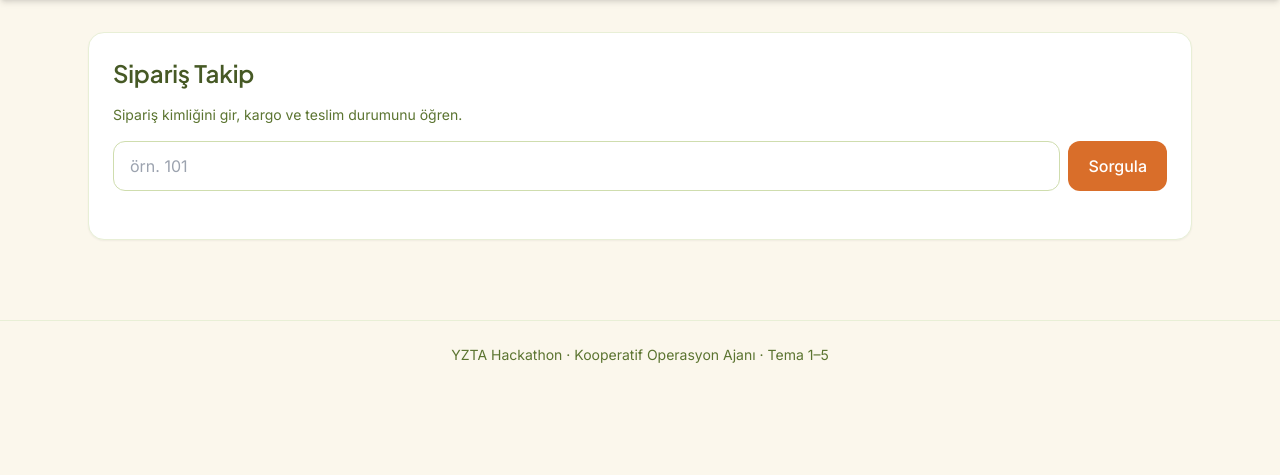
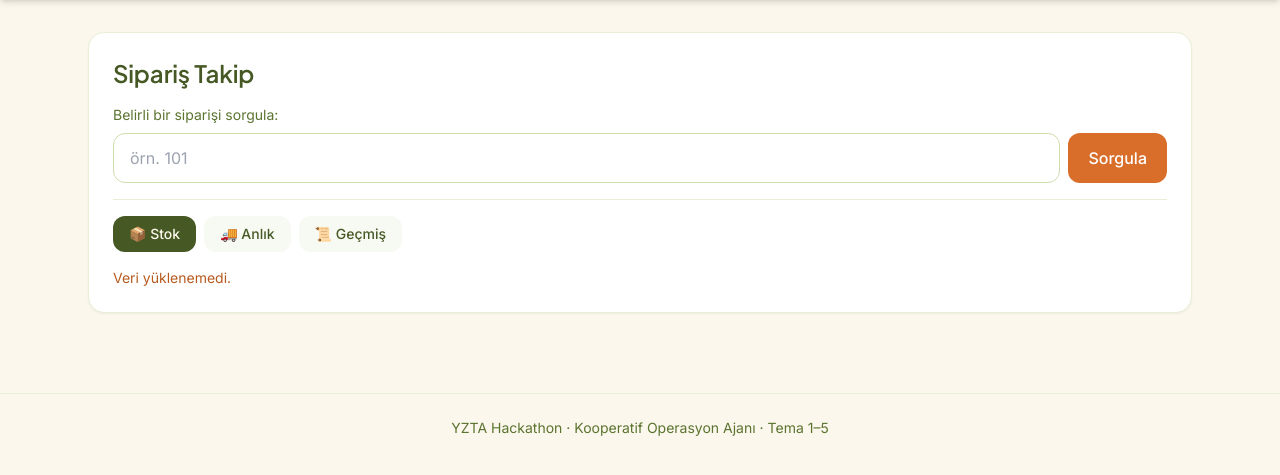
Before and after one commit to silaakrtss/smatctock-ai, a FastAPI app: page /order-tracking in a window 1280 px wide. Shown: the part 64-539 px from the top of the page. Run offline with FastAPI, Linux system fonts and the light colour scheme; data that the repository does not hold is empty; some libraries are stand-ins or nearby versions.

Commit message:
presentation(ui): sipariş takip sayfası — stok/anlık/geçmiş sekmeleri
silaakrtss'in feature/ProductandOrderTracking branch'indeki UI fikrini
ADR-0010 (Tailwind + Alpine) uyumlu şekilde mevcut sayfaya taşıdık.

- 📦 Stok: GET /products
- 🚚 Anlık: GET /orders?status=preparing + ?status=in_shipping
- 📜 Geçmiş: GET /orders?status=delivered

Mevcut tek-ID sorgu formu korundu; Alpine'a çevrilince JSON render
bug'ı da kapanmış oldu. Status filtreleme backend'de (ADR-0002:
domain bilgisi presentation'da string compare edilmiyor).

```diff
--- a/src/presentation/templates/orders_explorer.html
+++ b/src/presentation/templates/orders_explorer.html
@@ -3,26 +3,170 @@
 {% block title %}Sipariş Takip · Kooperatif Ajanı{% endblock %}
 
 {% block main %}
-<section class="bg-white border border-harvest-100 rounded-2xl shadow-sm p-6"
-         x-data='{ orderId: "" }'>
+<section class="space-y-6"
+         x-data="orderTracking()" x-init="init()">
+
+  <div class="bg-white border border-harvest-100 rounded-2xl shadow-sm p-6">
     <h1 class="font-display text-2xl text-harvest-700 mb-4">Sipariş Takip</h1>
-  <p class="text-sm text-harvest-600 mb-4">
-    Sipariş kimliğini gir, kargo ve teslim durumunu öğren.
-  </p>
 
-  <form class="flex gap-2 mb-6" @submit.prevent>
+    <div class="mb-4">
+      <p class="text-sm text-harvest-600 mb-2">Belirli bir siparişi sorgula:</p>
+      <form class="flex gap-2" @submit.prevent="lookupOne()">
         <input type="number"
-           x-model="orderId"
+               x-model="lookupId"
                min="1"
                placeholder="örn. 101"
                class="flex-1 px-4 py-3 border border-harvest-200 rounded-xl focus:outline-none focus:ring-2 focus:ring-harvest-500">
-    <button type="button"
-            @click="if (orderId) htmx.ajax('GET', '/orders/' + orderId, '#order-result')"
+        <button type="submit"
                 class="px-5 py-3 bg-ember-500 hover:bg-ember-600 text-white rounded-xl font-medium">
           Sorgula
         </button>
       </form>
 
-  <div id="order-result"></div>
+      <template x-if="lookupResult">
+        <div class="mt-3 p-3 bg-harvest-50 rounded-xl text-sm">
+          <span class="text-harvest-500">#</span><span x-text="lookupResult.id"></span>
+          · <span x-text="lookupResult.customer_name"></span>
+          · <span class="font-medium" x-text="statusLabel(lookupResult.status)"></span>
+        </div>
+      </template>
+      <p class="mt-3 text-sm text-ember-600" x-show="lookupError" x-text="lookupError"></p>
+    </div>
+
+    <div class="border-t border-harvest-100 pt-4">
+      <div class="flex gap-2 mb-4" role="tablist">
+        <template x-for="t in tabs" :key="t.key">
+          <button type="button"
+                  @click="selectTab(t.key)"
+                  :class="tab === t.key
+                    ? 'bg-harvest-700 text-cream-50'
+                    : 'bg-harvest-50 text-harvest-700 hover:bg-harvest-100'"
+                  class="px-4 py-2 rounded-xl text-sm font-medium transition">
+            <span x-text="t.label"></span>
+          </button>
+        </template>
+      </div>
+
+      <p class="text-sm text-harvest-500 italic" x-show="loading">Yükleniyor…</p>
+      <p class="text-sm text-ember-600" x-show="error" x-text="error"></p>
+
+      <div x-show="!loading && !error && tab === 'stock'">
+        <ul class="divide-y divide-harvest-100">
+          <template x-for="p in products" :key="p.id">
+            <li class="py-2 flex justify-between text-sm">
+              <span class="text-harvest-700" x-text="p.name"></span>
+              <span class="font-medium" x-text="p.stock"></span>
+            </li>
+          </template>
+          <template x-if="products.length === 0">
+            <li class="py-2 text-sm text-harvest-500 italic">Ürün yok.</li>
+          </template>
+        </ul>
+      </div>
+
+      <div x-show="!loading && !error && tab !== 'stock'">
+        <ul class="divide-y divide-harvest-100">
+          <template x-for="o in orders" :key="o.id">
+            <li class="py-2 flex justify-between items-center text-sm">
+              <span class="text-harvest-700">
+                <span class="text-harvest-500">#</span><span x-text="o.id"></span>
+                · <span x-text="o.customer_name"></span>
+              </span>
+              <span class="text-xs px-2 py-0.5 rounded-full bg-harvest-50 text-harvest-700"
+                    x-text="statusLabel(o.status)"></span>
+            </li>
+          </template>
+          <template x-if="orders.length === 0">
+            <li class="py-2 text-sm text-harvest-500 italic">Sipariş yok.</li>
+          </template>
+        </ul>
+      </div>
+    </div>
+  </div>
 </section>
+
+<script>
+  const ORDER_STATUS_LABELS = {
+    preparing: "Hazırlanıyor",
+    in_shipping: "Kargoda",
+    delivered: "Teslim edildi",
+    cancelled: "İptal",
+  };
+
+  const ACTIVE_STATUSES = ["preparing", "in_shipping"];
+
+  function orderTracking() {
+    return {
+      tabs: [
+        { key: "stock", label: "📦 Stok" },
+        { key: "live", label: "🚚 Anlık" },
+        { key: "history", label: "📜 Geçmiş" },
+      ],
+      tab: "stock",
+      products: [],
+      orders: [],
+      loading: false,
+      error: "",
+      lookupId: "",
+      lookupResult: null,
+      lookupError: "",
+
+      statusLabel(value) {
+        return ORDER_STATUS_LABELS[value] || value;
+      },
+
+      init() {
+        this.selectTab("stock");
+      },
+
+      async selectTab(key) {
+        this.tab = key;
+        this.error = "";
+        this.loading = true;
+        try {
+          if (key === "stock") {
+            this.products = await this.fetchJson("/products");
+          } else if (key === "live") {
+            this.orders = await this.fetchActiveOrders();
+          } else if (key === "history") {
+            this.orders = await this.fetchJson("/orders?status=delivered");
+          }
+        } catch (err) {
+          this.error = "Veri yüklenemedi.";
+        } finally {
+          this.loading = false;
+        }
+      },
+
+      async fetchJson(url) {
+        const res = await fetch(url);
+        if (!res.ok) throw new Error("HTTP " + res.status);
+        return await res.json();
+      },
+
+      async fetchActiveOrders() {
+        const requests = ACTIVE_STATUSES.map(s => this.fetchJson("/orders?status=" + s));
+        const groups = await Promise.all(requests);
+        return groups.flat();
+      },
+
+      async lookupOne() {
+        this.lookupError = "";
+        this.lookupResult = null;
+        if (!this.lookupId) return;
+        try {
+          const res = await fetch("/orders/" + this.lookupId);
+          if (res.status === 404) {
+            this.lookupError = "Sipariş bulunamadı.";
+            return;
+          }
+          if (!res.ok) throw new Error("HTTP " + res.status);
+          this.lookupResult = await res.json();
+        } catch (err) {
+          this.lookupError = "Sorgu başarısız.";
+        }
+      },
+    };
+  }
+</script>
 {% endblock %}
```
Lines whose indentation alone changed are shown as unchanged.
